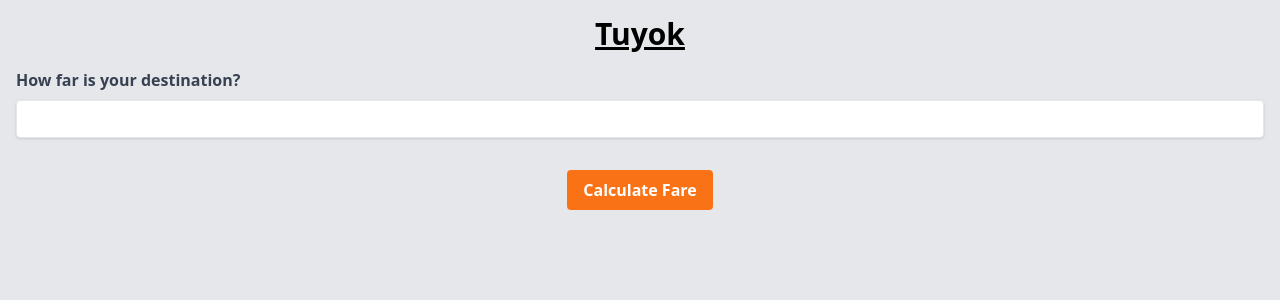
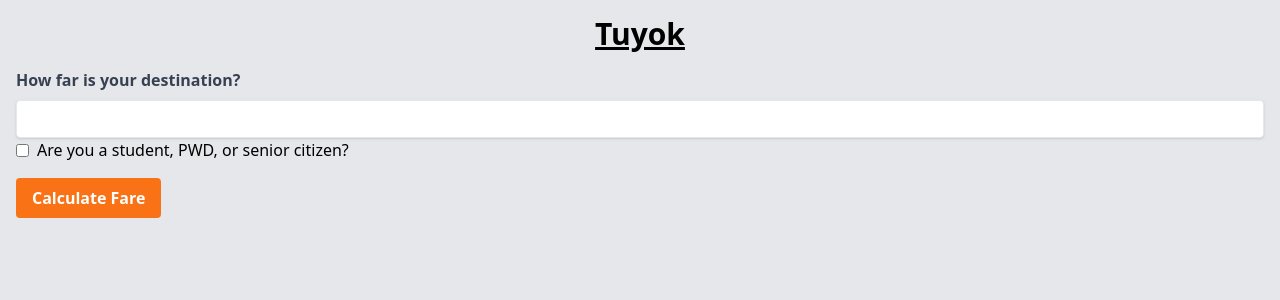
Before and after one commit to vauugnn/tuyok, a Flask app: page / in a window 1280 px wide. Shown: the top 300 px of the page. Run offline with Flask 3, Linux system fonts and the light colour scheme; some libraries are stand-ins or nearby versions.

Commit message:
discount button is working

```diff
--- a/app.py
+++ b/app.py
@@ -4,15 +4,29 @@ app = Flask(__name__)
 
 @app.route("/", methods=["GET", "POST"])
 def calculate_fare():
+    fare = None  # Initialize fare for initial page load
+
     if request.method == "POST":
-        distance = request.form["enter_destination"]
-        distance2 = int(distance)
-        if distance2 <= 4:
-            fare = 15
+        distance = int(request.form.get('enter_destination'))
+        apply_discount = request.form['discount'] == 'on'
+
+        if apply_discount:
+            fare = calculate_fare_with_discount(distance)
         else:
-            fare = 15 + (distance2 - 4) * 2
-        return render_template("index.html", fare=fare)
-    return render_template("index.html")
+            fare = calculate_fare_regular(distance)
+
+    return render_template("index.html", fare=fare)
+
+def calculate_fare_regular(distance):
+    if distance <= 4:
+        return 15
+    else:
+        return 15 + (distance - 4) * 2
+
+def calculate_fare_with_discount(distance):
+    regular_fare = calculate_fare_regular(distance)
+    return int((regular_fare * 0.8))
+
 
 if __name__ == "__main__":
     app.run(debug=True)
--- a/templates/index.html
+++ b/templates/index.html
@@ -7,19 +7,23 @@
   <script src="https://cdn.tailwindcss.com"></script>
 </head>
 <body class="bg-gray-200">
-  <div class="container mx-auto p-4">  <h1 class="text-3xl font-bold underline text-center">Tuyok</h1>
+  <div class="container mx-auto p-4">
+    <h1 class="text-3xl font-bold underline text-center">Tuyok</h1>
 
-    <form method="post" action="/" class="mt-4"> <label for="enter_destination" class="block text-gray-700 font-bold mb-2">
+    <form method="POST" action="/" class="mt-4">  <label for="enter_destination" class="block text-gray-700 font-bold mb-2">
         How far is your destination?
       </label>
       <input type="number" id="enter_destination" name="enter_destination" class="shadow appearance-none border rounded w-full py-2 px-3 text-gray-700 leading-tight focus:outline-none focus:shadow-outline">
-      <div class="flex items-center justify-center mt-4">
-      <button type="submit" class="bg-orange-500 hover:bg-orange-700 text-white font-bold py-2 px-4 rounded mt-4">Calculate Fare</button>
-    </div>
+      <div class="flex items-center">
+        <input type="checkbox" id="discount" name="discount">
+        <label for="discount" class="ml-2">Are you a student, PWD, or senior citizen?</label>
+      </div>
+      <button type="submit" name="calculate_fare" class="bg-orange-500 hover:bg-orange-700 text-white font-bold py-2 px-4 rounded mt-4">Calculate Fare</button>
     </form>
 
     {% if fare %}
-      <p class="text-orange-500 mt-4 text-center">Your fare is: {{ fare }}</p> {% endif %}
+      <p class="text-orange-500 mt-4 text-center">Your fare is: {{ fare }}</p>
+    {% endif %}
   </div>
 </body>
 </html>
```
Also changed, not shown: 1 other file.
